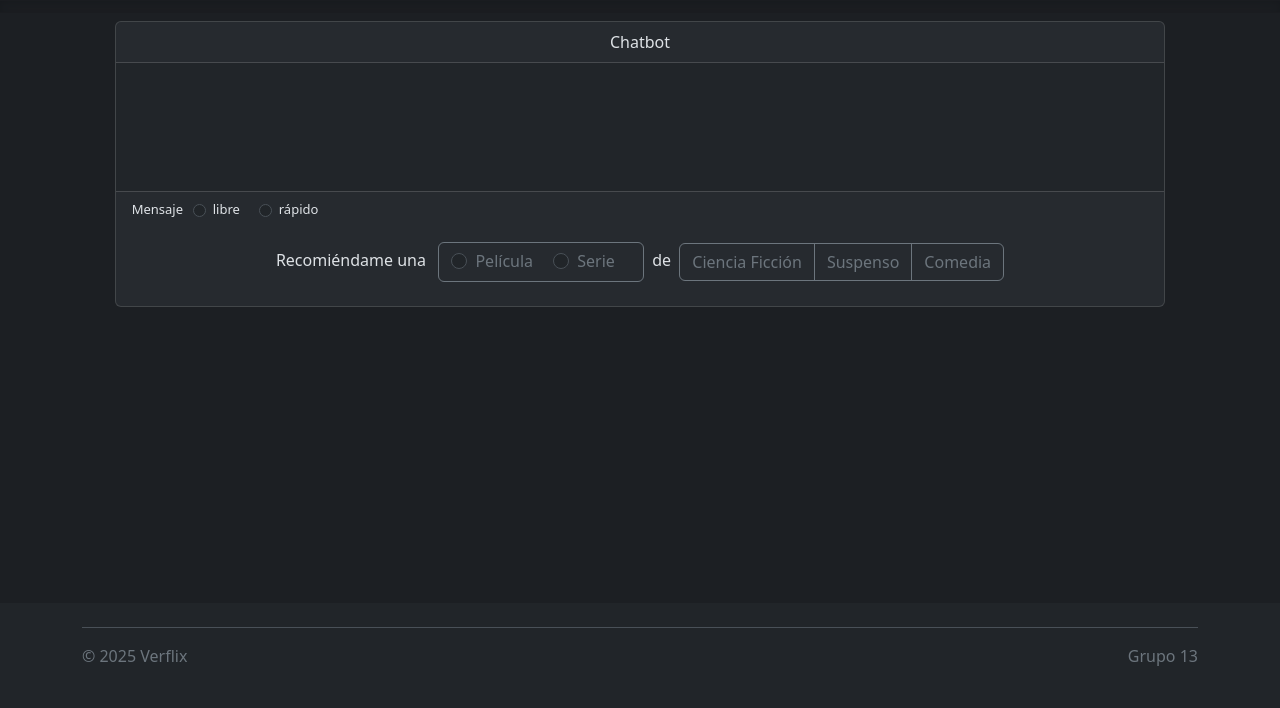
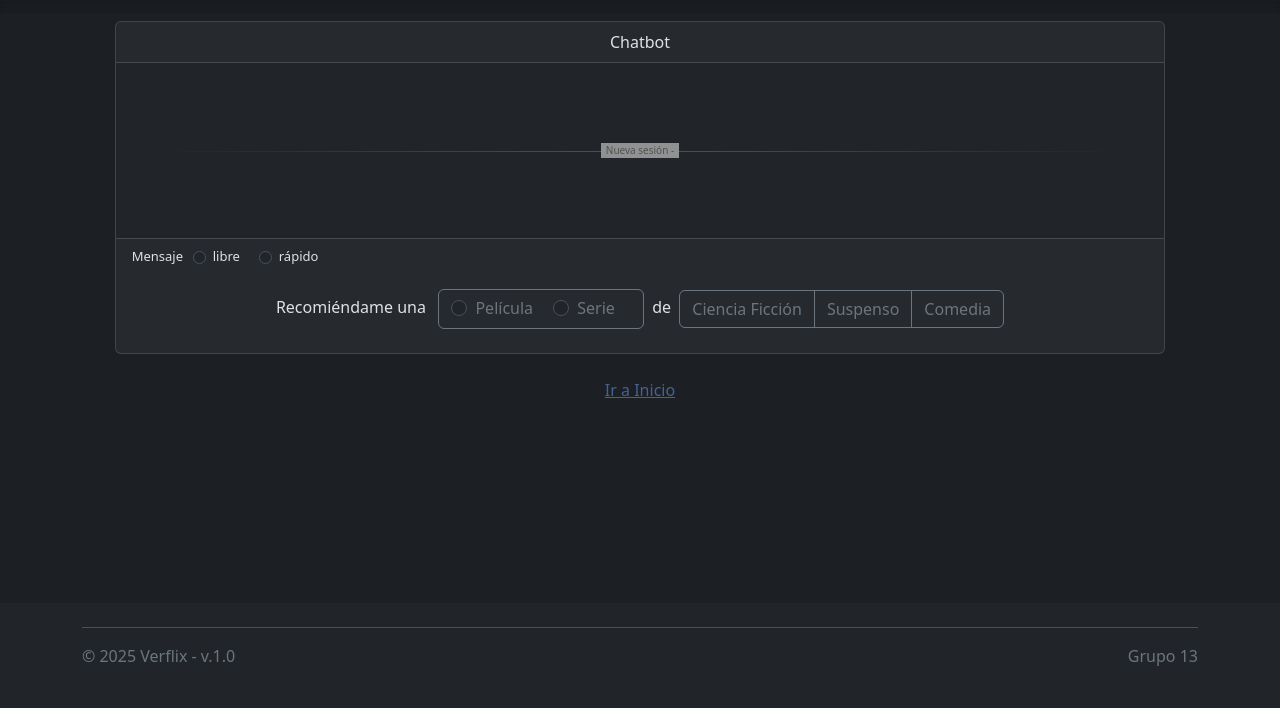
Before and after one commit to jasotov/2024-DIAG-ProyectoFinal, a Flask app: template templates/chat.html in a window 1280 px wide. Shown: the part 92-800 px from the top of the page. Run offline with Flask 3, Linux system fonts and the light colour scheme; the template is opened without the code that fills it, so the values that code supplies are empty; parts of the project's set-up code (start-up, migrations or seed data) failed here and were passed over; some libraries are stand-ins or nearby versions.

Commit message:
Update templates

```diff
--- a/app.py
+++ b/app.py
@@ -48,8 +48,16 @@
             session = Session(user_id=user.id)
             db.session.add(session)
 
+            sPreferences = Preferences(user.fav_movies,user.fav_series,user.kind_movies)
+
             # Guarda el primer mensaje de la sesión en la BD
-            sMsg = f"Hola {user.name}! Soy Verflix, y mi rol es recomendar películas ó series. ¿En qué te puedo ayudar?"
+            sMsg = f"Hola {user.name}! Soy Verflix, y mi rol es recomendar películas ó series."
+
+            if len(sPreferences) > 0:
+                sMsg += f' Se que tus preferencias son las siguientes: {sPreferences}.'
+
+            sMsg += ' ¿En qué te puedo ayudar?.'
+
             db.session.add(Message(content=sMsg, author="assistant", user=user, session=session))
             db.session.commit()
         else:
@@ -60,63 +68,75 @@
 
         return render_template('chat.html', messages=user.messages, usr=user, chks=Checks)
 
-    intent = request.form.get('intent')
+    if request.form.get('nombre'):
+        user.name = request.form.get('nombre')
+        user.fav_movies = request.form.get('fav_movies')
+        user.fav_series = request.form.get('fav_series')
+        user.kind_movies = request.form.get('kind_movies')
+        db.session.commit()
+        db.session.refresh(user)
 
-    sMsgType =  request.form.get('MsgType')
-    if sMsgType == 'QuickMsg':
-        sChkF = ''
-        sChkQ = 'checked'
+        return render_template('landing.html', usr=user)
 
-    sType =  request.form.get('inlineRadioOptions')
-    if sType == 'Serie':
-        sChk1 = ''
-        sChk2 = 'checked'
+    else:
 
-    Checks = [sChkF,sChkQ,sChk1,sChk2]
+        intent = request.form.get('intent')
 
-    intents = {
-        'CF': f'Recomiéndame una {sType} de ciencia ficción',
-        'S': f'Recomiéndame una {sType} de acción',
-        'C': f'Recomiéndame una {sType} de comedia',
-        'Enviar': request.form.get('message')
-    }
+        sMsgType =  request.form.get('MsgType')
+        if sMsgType == 'QuickMsg':
+            sChkF = ''
+            sChkQ = 'checked'
 
-    if intent in intents:
-        session = db.session.query(Session).filter(Session.user_id == user_id).order_by(desc(Session.created_at)).first()
-        user_message = intents[intent]
+        sType =  request.form.get('inlineRadioOptions')
+        if sType == 'Serie':
+            sChk1 = ''
+            sChk2 = 'checked'
 
-        # Guardar nuevo mensaje en la BD
-        db.session.add(Message(content=user_message, author="user", user=user, session=session))
-        db.session.commit()
+        Checks = [sChkF,sChkQ,sChk1,sChk2]
 
-        sMsg = "Eres un chatbot que recomienda películas y series, te llamas 'Verflix'. Tu rol es responder recomendaciones de manera breve y concisa. No repitas recomendaciones."
+        intents = {
+            'CF': f'Recomiéndame una {sType} de ciencia ficción',
+            'S': f'Recomiéndame una {sType} de acción',
+            'C': f'Recomiéndame una {sType} de comedia',
+            'Enviar': request.form.get('message')
+        }
 
-        sPreferences = Preferences(user.fav_movies,user.fav_series,user.kind_movies)
-        if len(sPreferences) > 0:
-            sMsg += f'Para recomendar, considera los gustos del usuario que te está preguntando, que son los siguientes: {sPreferences}'
+        if intent in intents:
+            session = db.session.query(Session).filter(Session.user_id == user_id).order_by(desc(Session.created_at)).first()
+            user_message = intents[intent]
 
-        messages_for_llm = [{
-            "role": "system",
-            "content": sMsg,
-        }]
+            # Guardar nuevo mensaje en la BD
+            db.session.add(Message(content=user_message, author="user", user=user, session=session))
+            db.session.commit()
 
-        for message in user.messages:
-            messages_for_llm.append({
-                "role": message.author,
-                "content": message.content,
-            })
+            sMsg = "Eres un chatbot que recomienda películas y series, te llamas 'Verflix'. Tu rol es responder recomendaciones de manera breve y concisa. No repitas recomendaciones."
 
-        chat_completion = client.chat.completions.create(
-            messages=messages_for_llm,
-            model="gpt-4o",
-            temperature=1
-        )
+            sPreferences = Preferences(user.fav_movies,user.fav_series,user.kind_movies)
+            if len(sPreferences) > 0:
+                sMsg += f'Para recomendar, considera los gustos del usuario que te está preguntando, que son los siguientes: {sPreferences}'
 
-        model_recommendation = chat_completion.choices[0].message.content
-        db.session.add(Message(content=model_recommendation, author="assistant", user=user, session=session))
-        db.session.commit()
+            messages_for_llm = [{
+                "role": "system",
+                "content": sMsg,
+            }]
 
-        return render_template('chat.html', messages=user.messages, usr=user, chks=Checks)
+            for message in user.messages:
+                messages_for_llm.append({
+                    "role": message.author,
+                    "content": message.content,
+                })
+
+            chat_completion = client.chat.completions.create(
+                messages=messages_for_llm,
+                model="gpt-4o",
+                temperature=1
+            )
+
+            model_recommendation = chat_completion.choices[0].message.content
+            db.session.add(Message(content=model_recommendation, author="assistant", user=user, session=session))
+            db.session.commit()
+
+            return render_template('chat.html', messages=user.messages, usr=user, chks=Checks)
 
 
 @app.route('/user/<username>')
@@ -168,13 +188,13 @@
 
     if len(sFavSeries) > 0:
         if len(sMsg) > 0:
-            sMsg += ';'
+            sMsg += '; '
 
         sMsg += f'series favoritas: {sFavSeries}'
 
     if len(sFavKinds) > 0:
         if len(sMsg) > 0:
-            sMsg += ';'
+            sMsg += '; '
 
         sMsg += f'géneros favoritos de películas y series: {sFavKinds}'
 
--- a/static/css/site.css
+++ b/static/css/site.css
@@ -11,3 +11,35 @@
     background: rgba(64,64,64,.7);
     backdrop-filter: blur(2px);
   }
+
+  .hr-text {
+    line-height: 1em;
+    position: relative;
+    outline: 0;
+    border: 0;
+    color: black;
+    text-align: center;
+    height: 1.5em;
+    opacity: .5;
+    font-size: x-small;
+    &:before {
+      content: '';
+      background: linear-gradient(to right, transparent, #818078, transparent);
+      position: absolute;
+      left: 0;
+      top: 50%;
+      width: 100%;
+      height: 1px;
+    }
+    &:after {
+      content: attr(data-content);
+      position: relative;
+      display: inline-block;
+      color: black;
+
+      padding: 0 .5em;
+      line-height: 1.5em;
+      color: #818078;
+      background-color: #fcfcfa;
+    }
+  }
--- a/templates/base.html
+++ b/templates/base.html
@@ -23,7 +23,7 @@
             <div class="container">
               <div class="col d-flex flex-wrap align-items-center justify-content-center justify-content-lg-start">
                 <a href="/" class="d-flex align-items-center mb-2 mb-lg-0 link-body-emphasis text-decoration-none">
-                    <img src="{{ url_for('static', filename='images/logo-verflix.png') }}" title="verflix" height="60">
+                    <img src="{{ url_for('static', filename='images/logo-verflix.png') }}" title="Ir a Inicio" height="60">
                 </a>
 
                 <!-- <ul class="nav col-12 col-lg-auto me-lg-auto mb-2 justify-content-center mb-md-0">
@@ -61,7 +61,7 @@
         </div>
         <div class="container mt-auto">
             <footer class="d-flex flex-wrap justify-content-between align-items-center py-3 my-4 border-top">
-                <p class="col-md-6 mb-0 text-secondary">© 2025 Verflix</p>
+                <p class="col-md-6 mb-0 text-secondary">© 2025 Verflix - v.1.0</p>
                 <p class="col-md-6 mb-0 text-secondary" style="text-align: right;">Grupo 13</p>
             </footer>
         </div>
--- a/templates/chat.html
+++ b/templates/chat.html
@@ -8,7 +8,13 @@
         </div>
         <div class="card-body overflow-y-auto" id="ScrollableDiv">
             <div class=" px-4 py-5" >
+                <hr class="hr-text" data-content="Nueva sesión - {{messages[0].session.created_at.strftime('%d/%m/%Y')}}">
                 {% for message in messages %}
+                    {% if loop.index0 > 0 %}
+                        {% if messages[loop.index0-1].session_id != message.session_id %}
+                        <hr class="hr-text" data-content="Nueva sesión - {{message.session.created_at.strftime('%d/%m/%Y')}}">
+                        {% endif %}
+                    {% endif%}
                     {% if message.author == 'assistant' %}
                         <div class="d-flex flex-row justify-content-start mb-4">
                             <img class="bg-white rounded-circle" src="{{ url_for('static', filename='images/avatar_verflix_3.png') }}" title="verflix" style="width: 45px; height: 45px;">
@@ -21,7 +27,7 @@
                                 </div>
                             </div>
                         </div>
-                {% else %}
+                    {% else %}
                         <div class="d-flex flex-row justify-content-end mb-4">
                             <div>
                                 <div class="p-3 me-3 border bg-body-tertiary" style="border-radius: 15px;">
@@ -85,6 +91,10 @@
             </div>
         </div>
     </div>
+    <div style="text-align: center;">
+        <br/>
+        <p><a class="link-opacity-50" href="/">Ir a Inicio</a></p>
+    </div>
 </div>
 {% include 'perfil.html' %}
 <script language="javascript">
```
